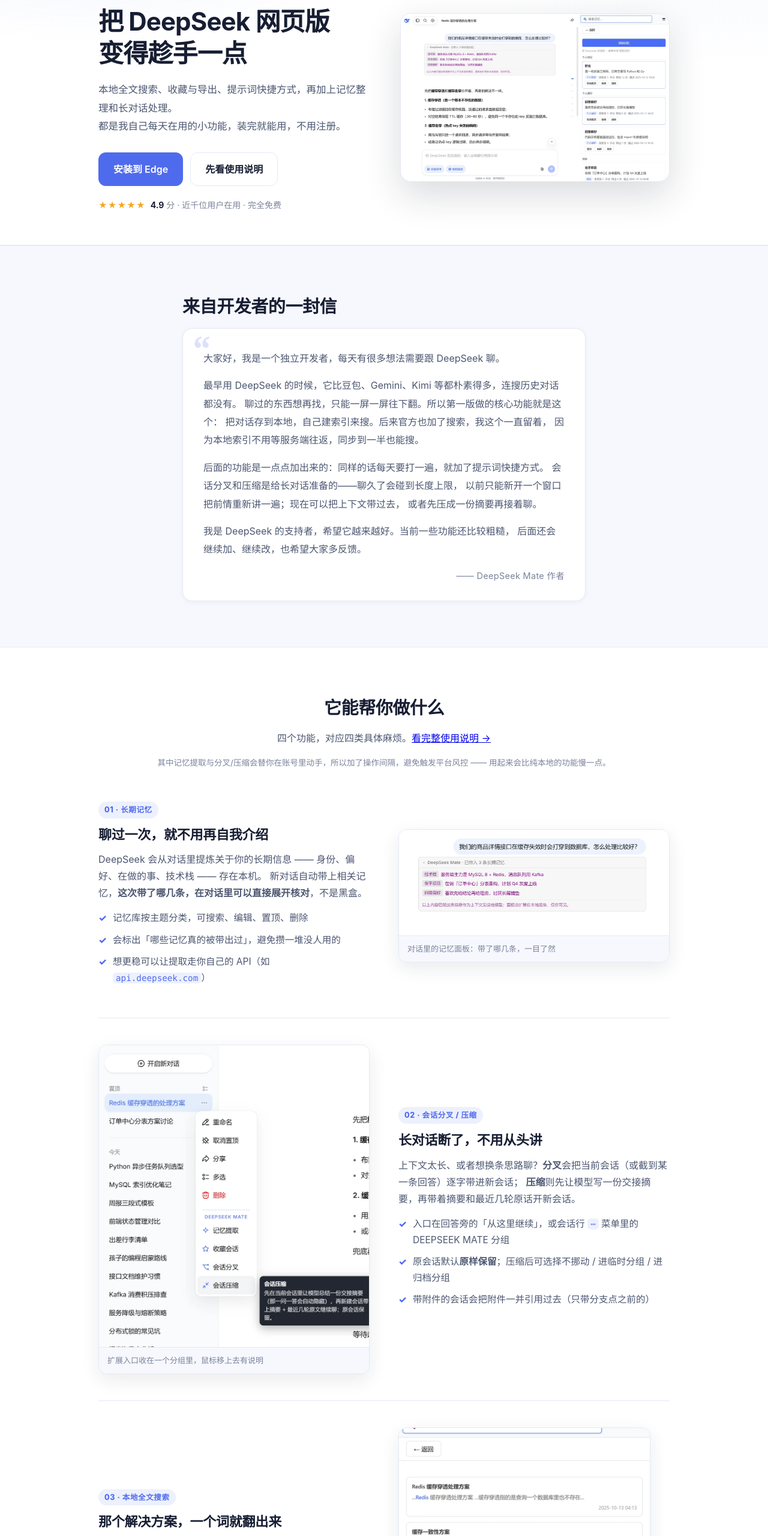
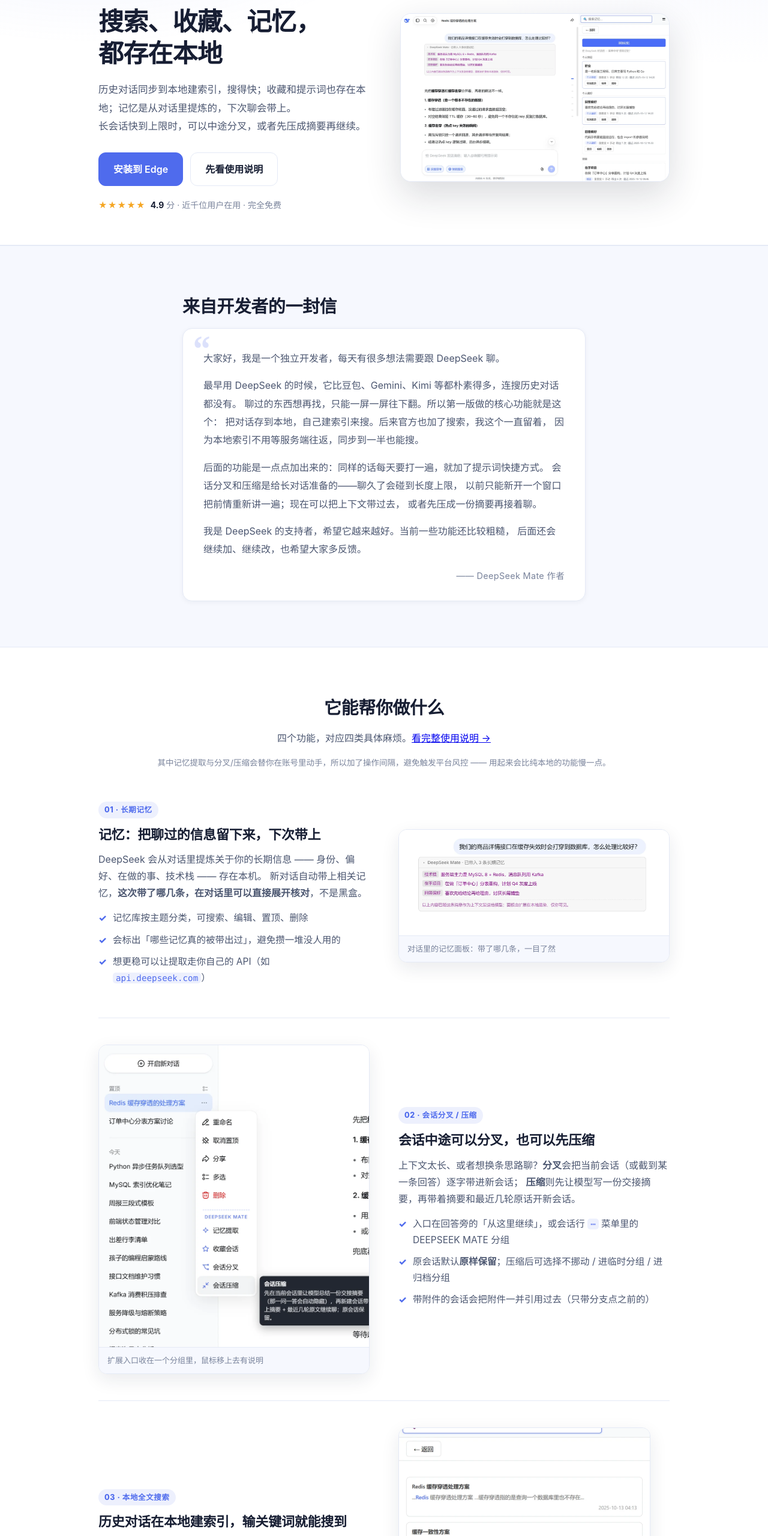
Before and after one commit to Smithermin/deepseek-mate, a plain HTML site: page index.html in a window 1280 px wide. Shown: the part 160-2720 px from the top of the page at 60% size. Drawn offline with Linux system fonts and the light colour scheme.

Commit message:
站点：主标语改为本地优先的陈述式写法，功能标题去掉口号
用户反馈上一版 AI 味太重（「变得趁手一点」这类）。改为陈述事实：
- H1：搜索、收藏、记忆，都存在本地
- 副标题：逐条说清每个功能做什么（本地建索引 / 存本地 / 从对话提炼 / 中途分叉或压成摘要），不用形容词
- 四个功能标题改成描述句：「记忆：把聊过的信息留下来，下次带上」「会话中途可以分叉，也可以先压缩」
  「历史对话在本地建索引，输关键词就能搜到」「收藏这一条，常用提示词敲 @ 就出来」
- title / og:description 同步

```diff
--- a/index.html
+++ b/index.html
@@ -3,10 +3,10 @@
 <head>
 <meta charset="utf-8">
 <meta name="viewport" content="width=device-width, initial-scale=1">
-<title>DeepSeek Mate — 把 DeepSeek 网页版变得趁手一点</title>
+<title>DeepSeek Mate — 搜索、收藏、记忆都在本地</title>
 <meta name="description" content="DeepSeek Mate 是 DeepSeek 网页版的增强扩展：长期记忆、会话分叉与压缩、本地全文搜索、提示词库。数据全部保存在本机。">
 <meta property="og:title" content="DeepSeek Mate — DeepSeek 网页版增强扩展">
-<meta property="og:description" content="本地全文搜索 · 收藏与导出 · 提示词快捷方式 · 记忆整理 · 长对话处理。日常会用到的 DeepSeek 增强功能，数据默认只留在本机。">
+<meta property="og:description" content="历史对话在本地建索引可全文搜索；收藏与提示词也存在本地；记忆从对话里提炼、下次带上；长会话可以中途分叉或压成摘要。我没有服务器。">
 <meta property="og:image" content="assets/shots/hero.webp">
 <link rel="icon" type="image/svg+xml" href="assets/logo.svg">
 <link rel="stylesheet" href="style.css">
@@ -49,10 +49,10 @@
     <div class="wrap hero-grid">
       <div class="hero-copy">
         <p class="eyebrow">DeepSeek 网页版 · 浏览器扩展</p>
-        <h1>把 DeepSeek 网页版<br class="br-desktop">变得趁手一点</h1>
+        <h1>搜索、收藏、记忆，<br class="br-desktop">都存在本地</h1>
         <p class="hero-sub">
-          本地全文搜索、收藏与导出、提示词快捷方式，再加上记忆整理和长对话处理。<br>
-          都是我自己每天在用的小功能，装完就能用，不用注册。
+          历史对话同步到本地建索引，搜得快；收藏和提示词也存在本地；记忆是从对话里提炼的，下次聊会带上。<br>
+          长会话快到上限时，可以中途分叉，或者先压成摘要再继续。
         </p>
         <div class="hero-actions">
           <a class="btn btn--primary btn--lg"
@@ -116,7 +116,7 @@
       <div class="feature-row">
         <div class="feature-copy">
           <span class="feature-kicker">01 · 长期记忆</span>
-          <h3>聊过一次，就不用再自我介绍</h3>
+          <h3>记忆：把聊过的信息留下来，下次带上</h3>
           <p>
             DeepSeek 会从对话里提炼关于你的长期信息 —— 身份、偏好、在做的事、技术栈 —— 存在本机。
             新对话自动带上相关记忆，<strong>这次带了哪几条，在对话里可以直接展开核对</strong>，不是黑盒。
@@ -138,7 +138,7 @@
       <div class="feature-row feature-row--flip">
         <div class="feature-copy">
           <span class="feature-kicker">02 · 会话分叉 / 压缩</span>
-          <h3>长对话断了，不用从头讲</h3>
+          <h3>会话中途可以分叉，也可以先压缩</h3>
           <p>
             上下文太长、或者想换条思路聊？<strong>分叉</strong>会把当前会话（或截到某一条回答）逐字带进新会话；
             <strong>压缩</strong>则先让模型写一份交接摘要，再带着摘要和最近几轮原话开新会话。
@@ -160,7 +160,7 @@
       <div class="feature-row">
         <div class="feature-copy">
           <span class="feature-kicker">03 · 本地全文搜索</span>
-          <h3>那个解决方案，一个词就翻出来</h3>
+          <h3>历史对话在本地建索引，输关键词就能搜到</h3>
           <p>
             把 DeepSeek 的历史对话同步到浏览器本地，<strong>标题和正文一起搜</strong>，
             输入即出结果，点一下直接跳回原会话。
@@ -182,7 +182,7 @@
       <div class="feature-row feature-row--flip">
         <div class="feature-copy">
           <span class="feature-kicker">04 · 收藏与提示词</span>
-          <h3>好答案留得住，常用话术不用重打</h3>
+          <h3>收藏这一条，常用提示词敲 @ 就出来</h3>
           <p>
             回答旁点 <strong>⭐</strong> 收藏这一条，或在 <code>⋯</code> 菜单收藏整段会话；
             常用提示词存在本地，输入框里敲 <code>@</code> 就唤出来、回车插入。
```
